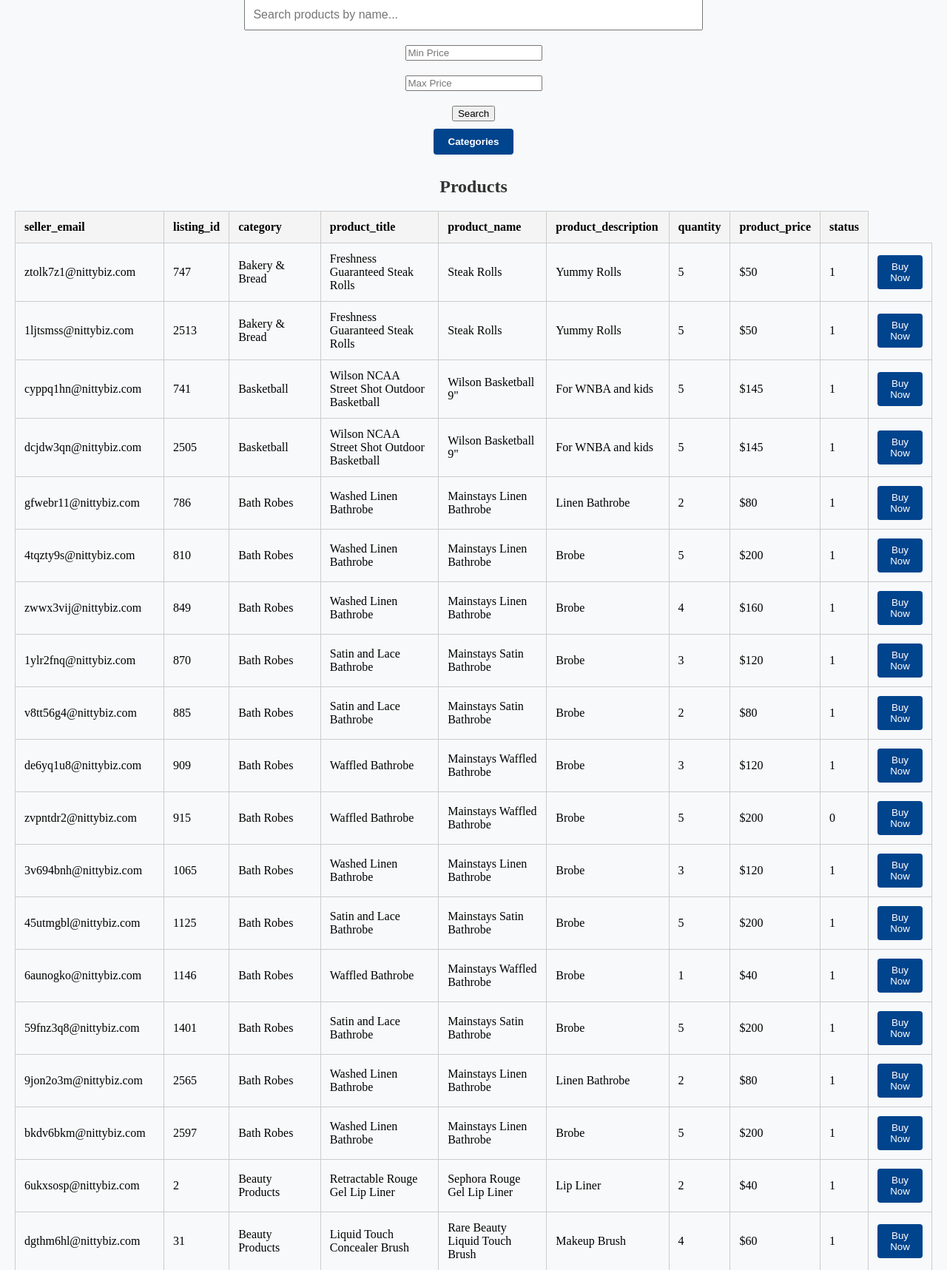
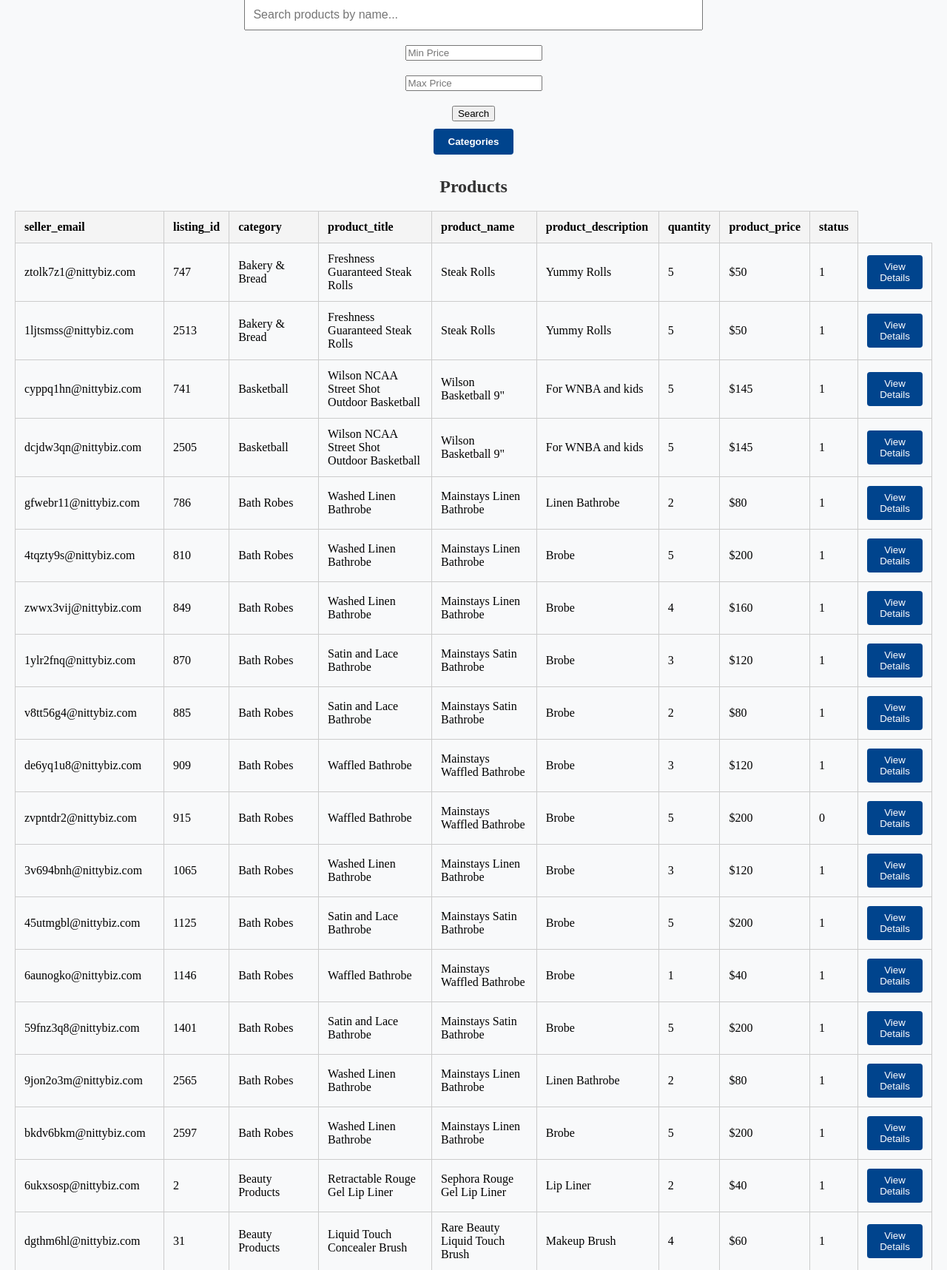
Before and after one commit to bz28/431w, a Flask app: page /buyerhome in a window 1280 px wide. Shown: the part 220-1937 px from the top of the page at 74% size. Run offline with Flask 3, Linux system fonts and the light colour scheme; data comes from the database, SQL or seed files in the repository.

Commit message:
product reviews

```diff
--- a/web_app/templates/buyer_homepage.html
+++ b/web_app/templates/buyer_homepage.html
@@ -189,10 +189,10 @@
                     <td>{{ value }}</td>
                     {% endfor %}
                     <td>
-                        <form action="{{ url_for('buy_now') }}" method="POST">
+                        <form action="{{ url_for('productreviews') }}" method= "POST">
                             <input type="hidden" name="listing_id" value="{{ row[1] }}">
                             <button type="submit" style="background-color: #00448d; color: white; padding: 8px 16px; border: none; border-radius: 4px; cursor: pointer;">
-                                Buy Now
+                                View Details
                             </button>
                         </form>
                     </td>
```
